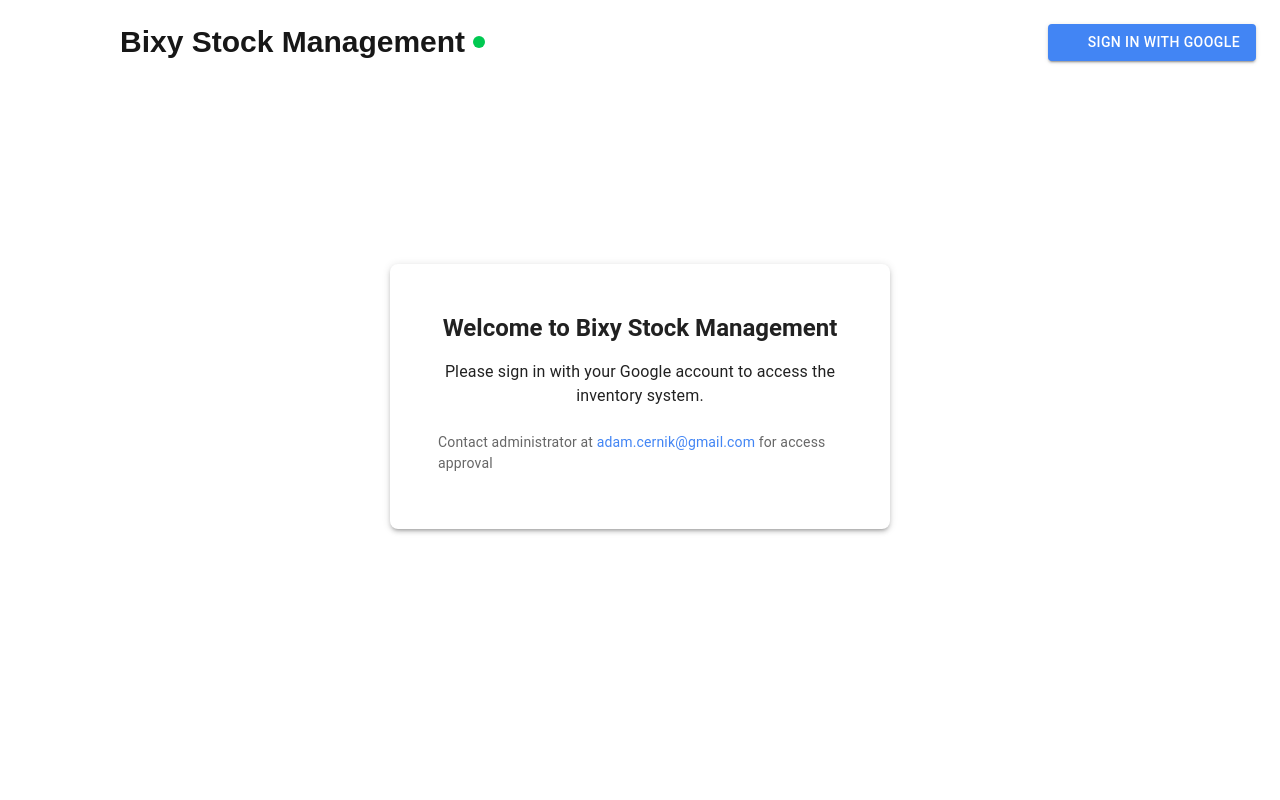
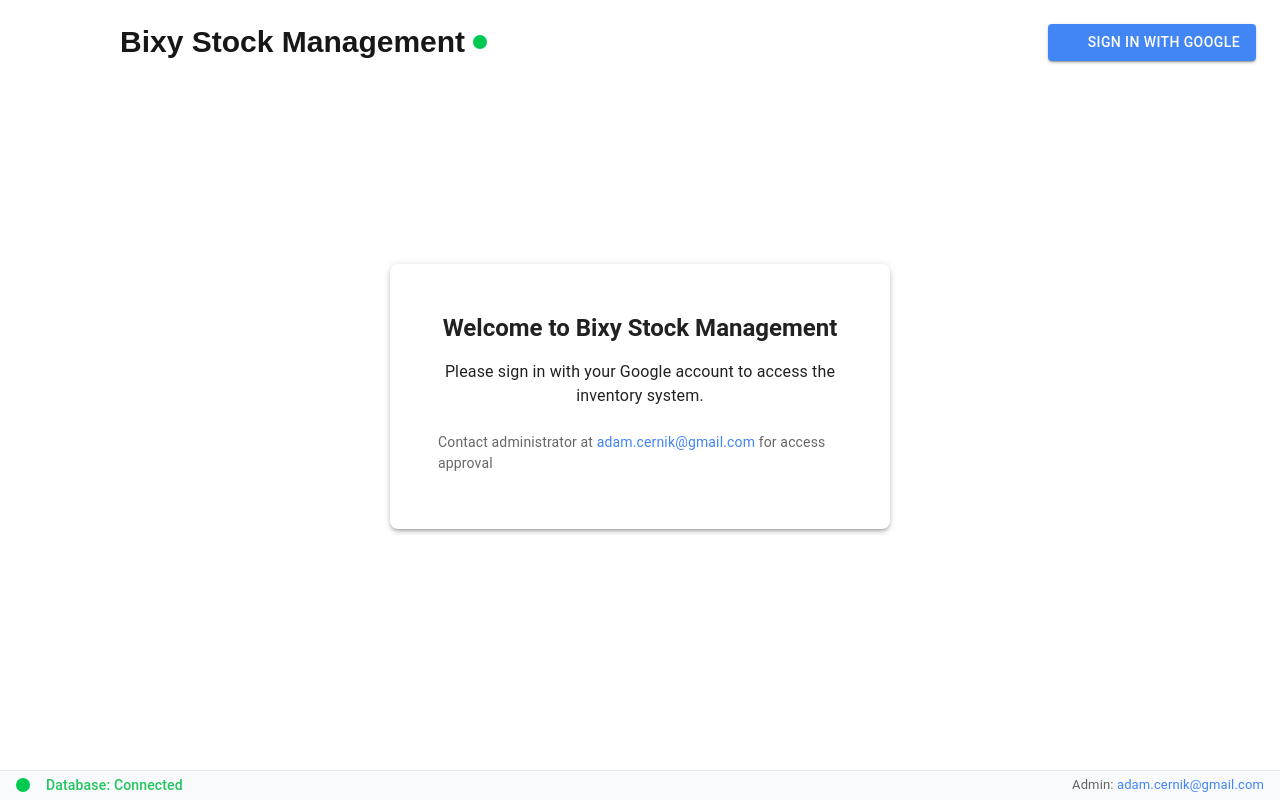
Before and after one commit to adamcernik/bixy, a Next.js app: page / in a window 1280 px wide. Built offline with nearby package versions, Linux system fonts and the light colour scheme; no server answers; the database is empty; some icons are missing.

Commit message:
Move database connection indicator to a fixed footer with status and admin contact

```diff
--- /dev/null
+++ b/app/components/AppFooter.tsx
@@ -0,0 +1,48 @@
+import { Box, Typography, Link } from '@mui/material';
+import ConnectionIndicator, { useDbStatus } from './ConnectionIndicator';
+
+export default function AppFooter() {
+  const { status } = useDbStatus();
+  let statusText = 'Checking...';
+  let statusColor = '#888';
+  if (status === 'connected') {
+    statusText = 'Database: Connected';
+    statusColor = '#22c55e';
+  } else if (status === 'error') {
+    statusText = 'Database: Error';
+    statusColor = '#ef4444';
+  }
+
+  return (
+    <Box
+      sx={{
+        position: 'fixed',
+        left: 0,
+        bottom: 0,
+        width: '100%',
+        height: 30,
+        bgcolor: '#f8fafc',
+        borderTop: '1px solid #e5e7eb',
+        display: 'flex',
+        alignItems: 'center',
+        px: 2,
+        zIndex: 1300,
+        fontSize: 14,
+        color: '#222',
+        justifyContent: 'space-between',
+        minHeight: 30,
+        maxHeight: 30,
+      }}
+    >
+      <Box sx={{ display: 'flex', alignItems: 'center', gap: 1 }}>
+        <ConnectionIndicator />
+        <Typography variant="body2" sx={{ color: statusColor, fontWeight: 500, ml: 1 }}>
+          {statusText}
+        </Typography>
+      </Box>
+      <Typography variant="body2" sx={{ color: '#666', fontSize: 13 }}>
+        Admin: <Link href="mailto:adam.cernik@gmail.com" sx={{ color: '#4285F4', textDecoration: 'none' }}>adam.cernik@gmail.com</Link>
+      </Typography>
+    </Box>
+  );
+}
--- a/app/components/ConnectionIndicator.tsx
+++ b/app/components/ConnectionIndicator.tsx
@@ -5,26 +5,28 @@ import { db } from '../firebase/config';
 import { collection, getDocs } from 'firebase/firestore';
 import { Tooltip } from '@mui/material';
 
-export default function ConnectionIndicator() {
+export function useDbStatus() {
   const [status, setStatus] = useState<'loading' | 'connected' | 'error'>('loading');
   const [error, setError] = useState<string | null>(null);
 
   useEffect(() => {
     const testConnection = async () => {
       try {
-        // Test Firebase connection
-        const collectionsSnapshot = await getDocs(collection(db, 'bikes'));
+        await getDocs(collection(db, 'bikes'));
         setStatus('connected');
       } catch (err) {
-        console.error("Firebase connection error:", err);
         setStatus('error');
         setError(err instanceof Error ? err.message : String(err));
       }
     };
-
     testConnection();
   }, []);
 
+  return { status, error };
+}
+
+export default function ConnectionIndicator() {
+  const { status, error } = useDbStatus();
   return (
     <Tooltip
       title={
@@ -33,16 +35,11 @@ export default function ConnectionIndicator() {
         `Error connecting to database: ${error}`
       }
       arrow
-      placement="bottom"
+      placement="top"
     >
       <div
-        className={`
-          w-3 h-3 rounded-full
-          ${status === 'loading' ? 'bg-yellow-400 animate-pulse' :
-            status === 'connected' ? 'bg-green-500' :
-            'bg-red-500'}
-        `}
-        style={{ cursor: 'help' }}
+        className={`w-3 h-3 rounded-full ${status === 'loading' ? 'bg-yellow-400 animate-pulse' : status === 'connected' ? 'bg-green-500' : 'bg-red-500'}`}
+        style={{ cursor: 'help', width: 14, height: 14 }}
       />
     </Tooltip>
   );
--- a/app/components/ResponsiveHeader.tsx
+++ b/app/components/ResponsiveHeader.tsx
@@ -113,15 +113,6 @@ export default function ResponsiveHeader({
         <Typography variant="h6" component="div">
           Bixy Stock
         </Typography>
-        <Box sx={{ ml: 'auto', display: 'flex', alignItems: 'center' }}>
-          <FiberManualRecordIcon
-            sx={{
-              fontSize: 12,
-              color: dbConnected ? 'success.main' : 'error.main',
-              mr: 1
-            }}
-          />
-        </Box>
       </Box>
       <Divider />
       <List>
@@ -179,16 +170,6 @@ export default function ResponsiveHeader({
           >
             Bixy Stock
           </Typography>
-
-          {/* Connection indicator */}
-          <Box sx={{ ml: 1, display: 'flex', alignItems: 'center' }}>
-            <FiberManualRecordIcon
-              sx={{
-                fontSize: 12,
-                color: dbConnected ? 'success.main' : 'error.main'
-              }}
-            />
-          </Box>
         </Box>
 
         {/* Desktop Menu */}
--- a/app/layout.tsx
+++ b/app/layout.tsx
@@ -2,6 +2,7 @@ import type { Metadata, Viewport } from "next";
 import { Geist, Geist_Mono } from "next/font/google";
 import { AuthProvider } from "./context/AuthContext";
 import "./globals.css";
+import AppFooter from './components/AppFooter';
 
 const geistSans = Geist({
   variable: "--font-geist-sans",
@@ -50,6 +51,7 @@ export default function RootLayout({
         className={`${geistSans.variable} ${geistMono.variable} antialiased`}
       >
         <AuthProvider>{children}</AuthProvider>
+        <AppFooter />
       </body>
     </html>
   );
```
